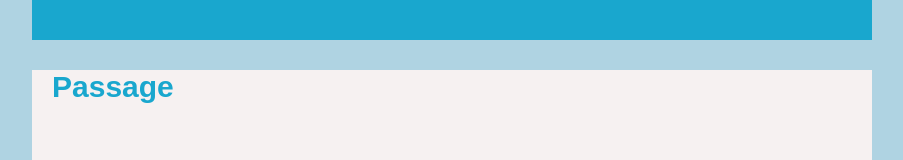
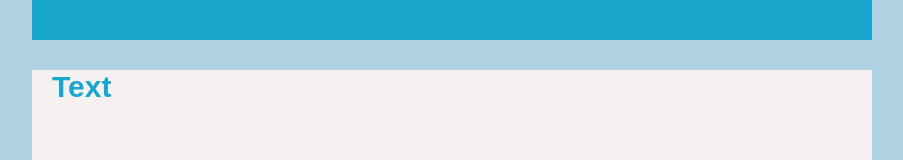
Before and after one commit to CS-199-Biodiversity-Project/Frontend, a React (Create React App) app: page / in a window 1280 px wide. Shown: the part 389-549 px from the top of the page, without its empty margins (188-1091 px from the left). Built offline with nearby package versions, Linux system fonts and the light colour scheme.

Commit message:
Edited frontend

```diff
--- a/src/Frontend.js
+++ b/src/Frontend.js
@@ -136,7 +136,7 @@ const FrontEnd = () => {
           <p class = "titlename"> {title} </p>
         </div>
         <div class = "passage">
-          <p class = "passagetitle"> Passage </p>
+          <p class = "passagetitle"> Text </p>
           <p class = "highlight"> {highlight.replaceAll('<em>', '').replaceAll('</em>', '')} </p>
         </div>
         <div class = "qna">
```
